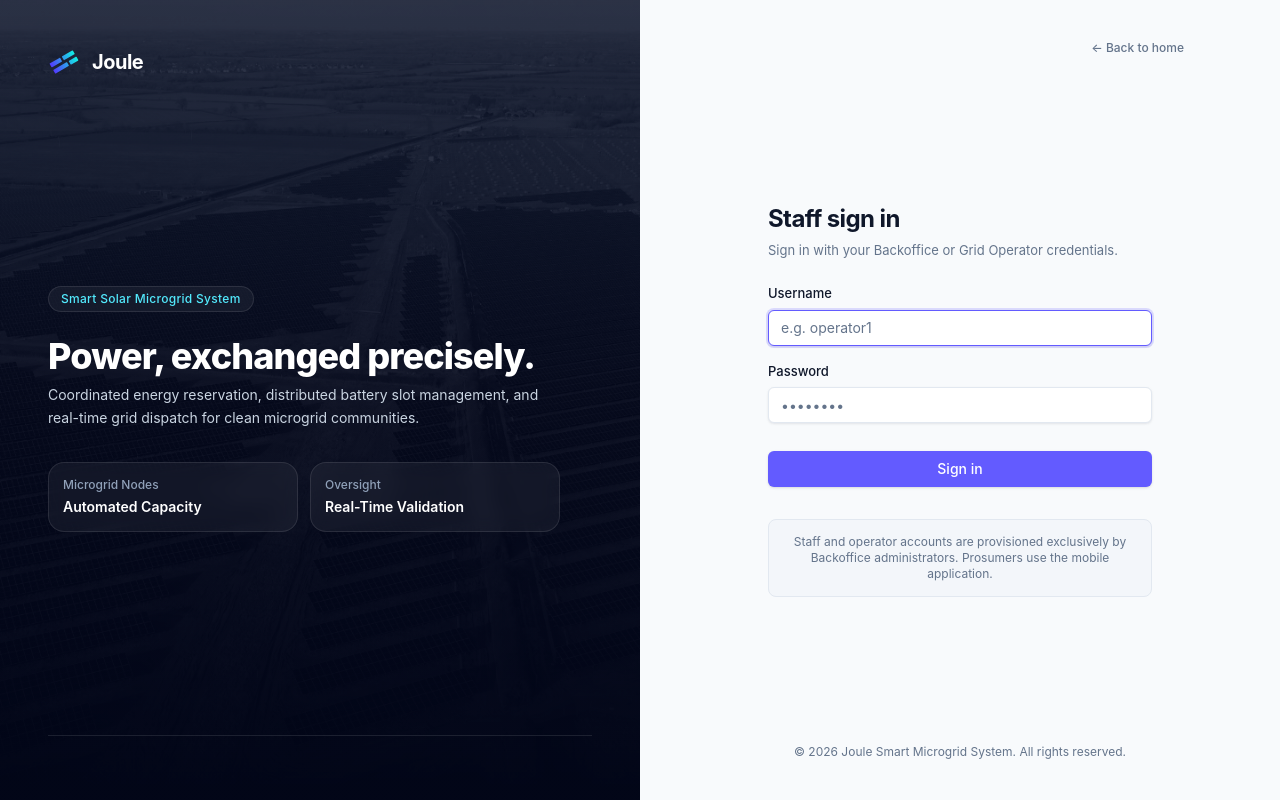
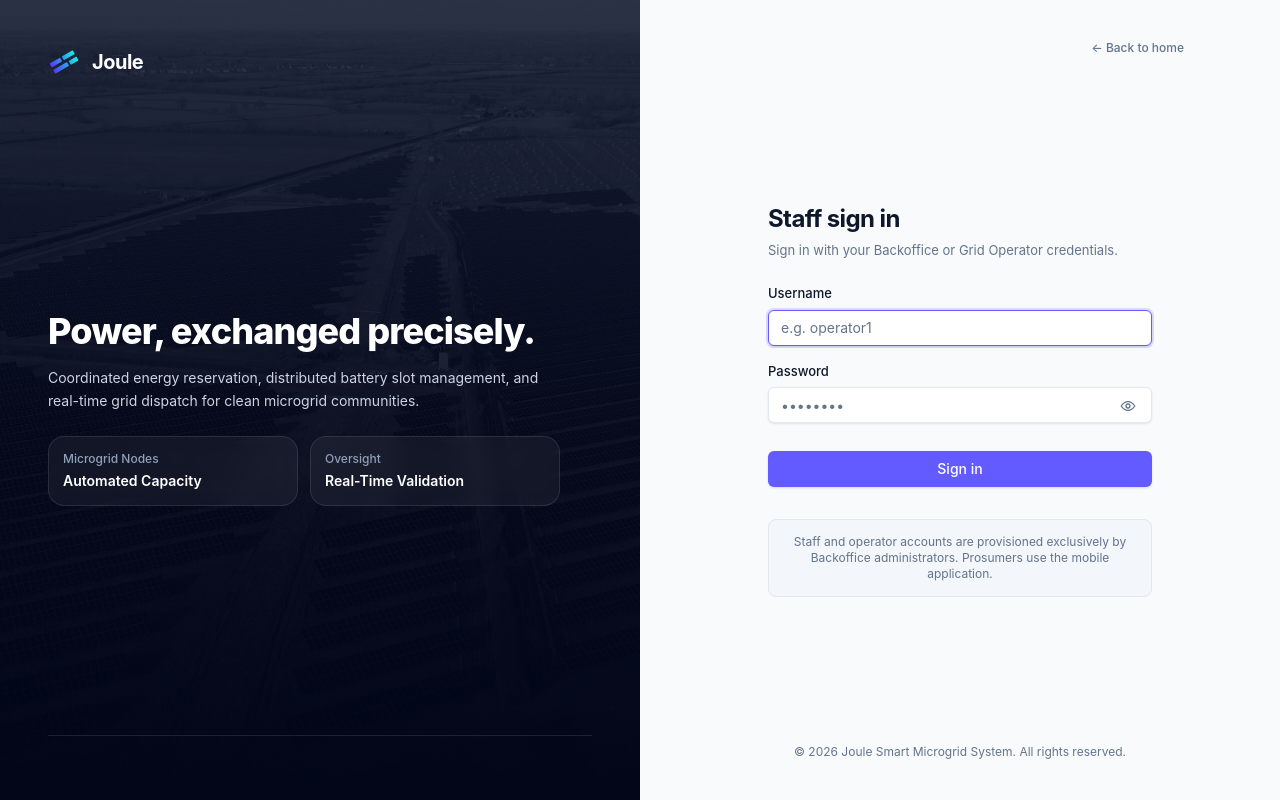
Before and after one commit to 3hal0n/smart-solar-microgrid-system, a React (Vite) app in the folder WebApp/: page /login in a window 1280 px wide. Built offline with nearby package versions, Linux system fonts and the light colour scheme; no server answers.

Commit message:
feat: implement user management, prosumer services, and frontend login and profile pages

```diff
--- a/WebApp/src/pages/auth/LoginPage.jsx
+++ b/WebApp/src/pages/auth/LoginPage.jsx
@@ -12,10 +12,12 @@ import api from '../../services/api';
 import Button from '../../components/common/Button';
 import Input from '../../components/common/Input';
 import JouleMark from '../../components/common/JouleMark';
+import Icon from '../../components/common/Icon';
 
 export default function LoginPage() {
   const [username, setUsername] = useState('');
   const [password, setPassword] = useState('');
+  const [showPassword, setShowPassword] = useState(false);
   const [error, setError] = useState('');
   const [isLoading, setIsLoading] = useState(false);
 
@@ -69,12 +71,7 @@ export default function LoginPage() {
         </div>
 
         {/* Center/Bottom Headline & Tagline */}
-        <div className="relative z-10 max-w-lg space-y-6">
-          <div className="inline-flex items-center gap-2 rounded-full border border-white/10 bg-white/5 px-3 py-1 text-xs font-medium tracking-wide text-cyan-300 backdrop-blur-md">
-            Smart Solar Microgrid System
-          </div>
-
-          <div className="space-y-2">
+        <div className="relative z-10 max-w-lg space-y-4">
           <h2 className="text-3xl font-extrabold tracking-tight text-white sm:text-4xl">
             Power, exchanged precisely.
           </h2>
@@ -82,7 +79,6 @@ export default function LoginPage() {
             Coordinated energy reservation, distributed battery slot management,
             and real-time grid dispatch for clean microgrid communities.
           </p>
-          </div>
 
           {/* Feature Highlights */}
           <div className="grid grid-cols-2 gap-3 pt-2">
@@ -98,9 +94,7 @@ export default function LoginPage() {
         </div>
 
         {/* Footer info */}
-        <div className="relative z-10 flex items-center justify-between text-xs text-slate-400 border-t border-white/10 pt-4">
-
-        </div>
+        <div className="relative z-10 flex items-center justify-between text-xs text-slate-400 border-t border-white/10 pt-4" />
       </div>
 
       {/* Right Column: Sign In Form */}
@@ -144,16 +138,28 @@ export default function LoginPage() {
               onChange={(e) => setUsername(e.target.value)}
               required
               placeholder="e.g. operator1"
+              autoComplete="username"
               autoFocus
             />
+            <div className="relative">
               <Input
                 label="Password"
-              type="password"
+                type={showPassword ? 'text' : 'password'}
                 value={password}
                 onChange={(e) => setPassword(e.target.value)}
                 required
                 placeholder="••••••••"
+                autoComplete="current-password"
               />
+              <button
+                type="button"
+                onClick={() => setShowPassword(!showPassword)}
+                className="absolute right-3 top-8 text-muted hover:text-ink transition-colors p-1"
+                aria-label={showPassword ? 'Hide password' : 'Show password'}
+              >
+                <Icon name={showPassword ? 'eyeOff' : 'eye'} className="h-4 w-4" />
+              </button>
+            </div>
 
             <Button
               type="submit"
```
Lines whose indentation alone changed are shown as unchanged.
